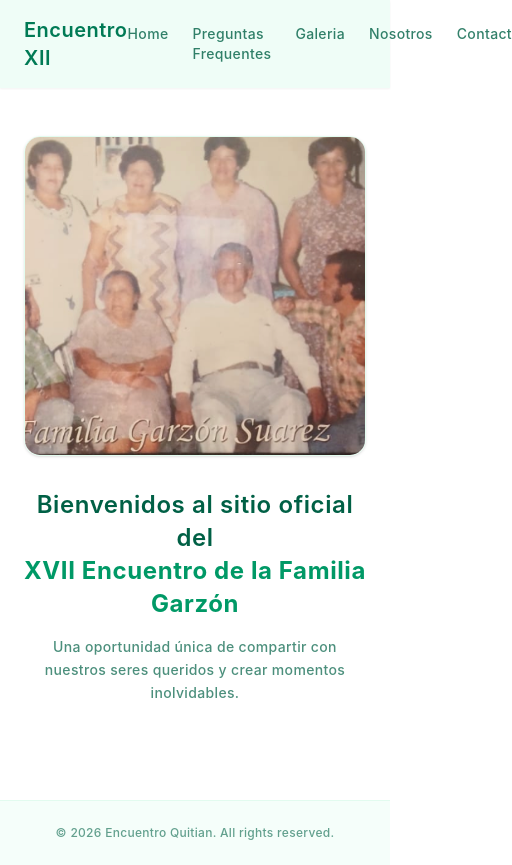
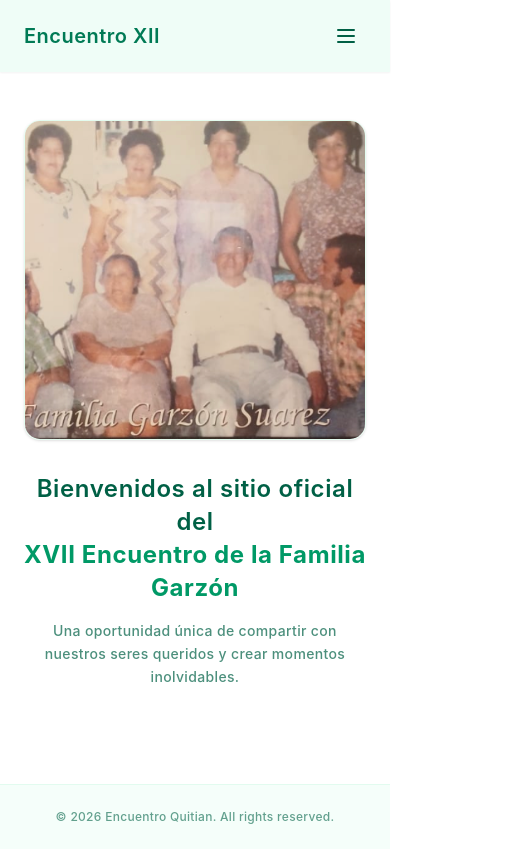
Before and after one commit to gquitian-design/encuentro_site, a React (Vite) app: page / in a window 390 px wide. Shown: the whole page, 512 px wide, since content can reach past the window. Built offline with nearby package versions, Linux system fonts and the light colour scheme.

Commit message:
made the header work for a phone

```diff
--- a/src/components/Header.jsx
+++ b/src/components/Header.jsx
@@ -1,17 +1,20 @@
-import React from 'react';
+import React, { useState } from 'react';
 import { Link } from 'react-router-dom';
 
 const Header = () => {
+  const [isOpen, setIsOpen] = useState(false);
+
   return (
     <header className="bg-emerald-50/80 dark:bg-zinc-950/80 backdrop-blur-md shadow-xs sticky top-0 z-10 transition-colors font-sans antialiased">
-      <nav className="container mx-auto px-6 py-4 flex justify-between items-center">
-        {/* Soft, rounded branding text */}
+      <nav className="container mx-auto px-6 py-4">
+        {/* Main Nav Bar Layout */}
+        <div className="flex justify-between items-center">
           <h1 className="text-xl font-semibold tracking-wide text-emerald-700 dark:text-emerald-400">
             Encuentro XII
           </h1>
 
-        <div className="flex items-center space-x-6">
-          {/* Subtle font sizing and smooth color changes */}
+          {/* Desktop Navigation Links */}
+          <div className="hidden md:flex items-center space-x-6">
             <ul className="flex space-x-6 text-sm font-medium text-emerald-800/80 dark:text-zinc-400 tracking-wide">
               <li>
                 <Link to="/" className="hover:text-emerald-600 dark:hover:text-emerald-400 transition-colors duration-200">
@@ -20,7 +23,7 @@ const Header = () => {
               </li>
               <li>
                 <Link to="/fqa" className="hover:text-emerald-600 dark:hover:text-emerald-400 transition-colors duration-200">
-                Preguntas Frequentes
+                  Preguntas Frecuentes
                 </Link>
               </li>
               <li>
@@ -40,6 +43,75 @@ const Header = () => {
               </li>
             </ul>
           </div>
+
+          {/* Mobile Menu Toggle Button */}
+          <button
+            onClick={() => setIsOpen(!isOpen)}
+            className="md:hidden p-2 text-emerald-800 dark:text-zinc-400 hover:text-emerald-600 focus:outline-hidden"
+            aria-label="Toggle menu"
+          >
+            <svg className="h-6 w-6" fill="none" viewBox="0 0 24 24" stroke="currentColor">
+              {isOpen ? (
+                // Close/X icon
+                <path strokeLinecap="round" strokeLinejoin="round" strokeWidth={2} d="M6 18L18 6M6 6l12 12" />
+              ) : (
+                // Hamburger icon
+                <path strokeLinecap="round" strokeLinejoin="round" strokeWidth={2} d="M4 6h16M4 12h16M4 18h16" />
+              )}
+            </svg>
+          </button>
+        </div>
+
+        {/* Mobile Dropdown Panel Menu */}
+        <div className={`md:hidden overflow-hidden transition-all duration-300 max-height-animation ${isOpen ? 'max-h-64 opacity-100 mt-4' : 'max-h-0 opacity-0 pointer-events-none'}`}>
+          <ul className="flex flex-col space-y-4 pb-2 text-sm font-medium text-emerald-800/80 dark:text-zinc-400 tracking-wide">
+            <li>
+              <Link
+                to="/"
+                onClick={() => setIsOpen(false)}
+                className="block py-1 hover:text-emerald-600 dark:hover:text-emerald-400 transition-colors"
+              >
+                Home
+              </Link>
+            </li>
+            <li>
+              <Link
+                to="/fqa"
+                onClick={() => setIsOpen(false)}
+                className="block py-1 hover:text-emerald-600 dark:hover:text-emerald-400 transition-colors"
+              >
+                Preguntas Frecuentes
+              </Link>
+            </li>
+            <li>
+              <Link
+                to="/gallery"
+                onClick={() => setIsOpen(false)}
+                className="block py-1 hover:text-emerald-600 dark:hover:text-emerald-400 transition-colors"
+              >
+                Galeria
+              </Link>
+            </li>
+            <li>
+              <Link
+                to="/us"
+                onClick={() => setIsOpen(false)}
+                className="block py-1 hover:text-emerald-600 dark:hover:text-emerald-400 transition-colors"
+              >
+                Nosotros
+              </Link>
+            </li>
+            <li>
+              <Link
+                to="/contact"
+                onClick={() => setIsOpen(false)}
+                className="block py-1 hover:text-emerald-600 dark:hover:text-emerald-400 transition-colors"
+              >
+                Contact
+              </Link>
+            </li>
+          </ul>
+        </div>
       </nav>
     </header>
   );
```
Lines whose indentation alone changed are shown as unchanged.
